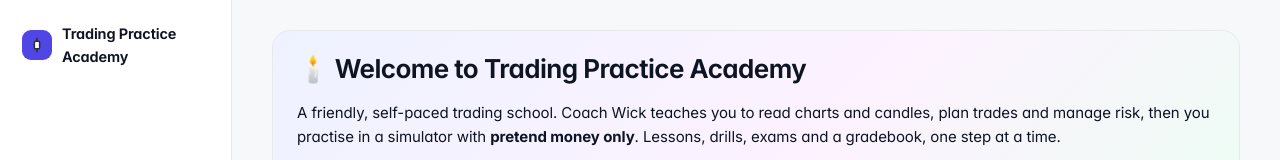
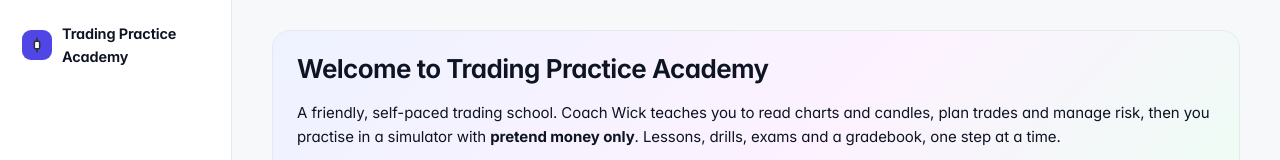
Before and after one commit to CapitalJo/trading-academy, a plain HTML site: page index.html in a window 1280 px wide. Shown: the top 160 px of the page. Drawn offline with Linux system fonts and the light colour scheme.

Commit message:
Fix first-load deep links (#/create, #/restore, #/host) with no profile

```diff
--- a/index.html
+++ b/index.html
@@ -4154,7 +4154,7 @@ applyTheme=(o=>function(t,s){o(t,s);$$('.themebtn').forEach(b=>b.innerHTML=theme
 const EMO2=/^(\s*)(?:[\u{1F000}-\u{1FAFF}\u{2190}-\u{21FF}\u{2300}-\u{23FF}\u{2460}-\u{27BF}\u{2900}-\u{297F}\u{2B00}-\u{2BFF}\u{1F1E6}-\u{1F1FF}](?:\uFE0F|\u200D[\u{1F000}-\u{1FAFF}\u{2600}-\u{27BF}]\uFE0F?)*\s*)+/u;
 function deEmoji(root){if(!root)return;const sel='h1,h2,h3,h4,b,strong,.btn,.sect,.chbanner b,.callout>b:first-child,.nav a,.pill,.tab,label,summary,th,.cloudst,.badge';root.querySelectorAll(sel).forEach(el=>{if(el.closest('[data-keep-emoji],.cert,.q .opt,textarea'))return;const w=document.createTreeWalker(el,NodeFilter.SHOW_TEXT);let t,first=true;while((t=w.nextNode())){if(!t.nodeValue.trim())continue;if(first){const nv=t.nodeValue.replace(EMO2,'$1');if(nv!==t.nodeValue)t.nodeValue=nv}break}})}
 shell=function(){document.body.innerHTML=`<div id="topbar">${LOGO}<b>Trading Practice Academy</b><button class="btn sm themebtn" onclick="toggleTheme()" aria-label="Toggle dark mode">${themeLbl()}</button></div><div id="app"><nav id="side" aria-label="Main navigation"></nav><main id="main"></main></div><nav id="tabbar" aria-label="Main"></nav>`};
-showProfiles=function(){if(!$('#main'))shell();$('#side').innerHTML=`<a class="brand" href="#/profiles">${LOGO}<span>Trading Practice Academy</span></a>`;const tb=$('#tabbar');if(tb)tb.innerHTML='';ROUTES.profiles($('#main'))};
+showProfiles=(o=>function(){o();if(!P){const sd=$('#side');if(sd)sd.innerHTML=`<a class="brand" href="#/profiles">${LOGO}<span>Trading Practice Academy</span></a>`;const tb=$('#tabbar');if(tb)tb.innerHTML='';const m=$('#main');if(m)deEmoji(m)}})(showProfiles);
 renderSide=function(){const s=$('#side');if(!s||!P)return;const h=location.hash||'#/learn';const t=tabOf(h);const pr=profiles().find(p=>p.id===Store.pid)||{name:'?',color:'#4F46E5'};const r=rank();let due=0;try{due=dueCards().length}catch(e){}const ns=nextStep();
  const tabs=TABS.map(([k,l,href])=>`<a href="${href}" class="${t===k?'on':''}" ${t===k?'aria-current="page"':''}>${icn(k,20)}<span>${l}</span>${k==='learn'&&due?`<span class="cnt" title="flashcards due">${due}</span>`:''}</a>`).join('');
  s.innerHTML=`<a class="brand" href="#/learn">${LOGO}<span>Trading Practice Academy</span></a><div class="nav">${tabs}</div>
```
